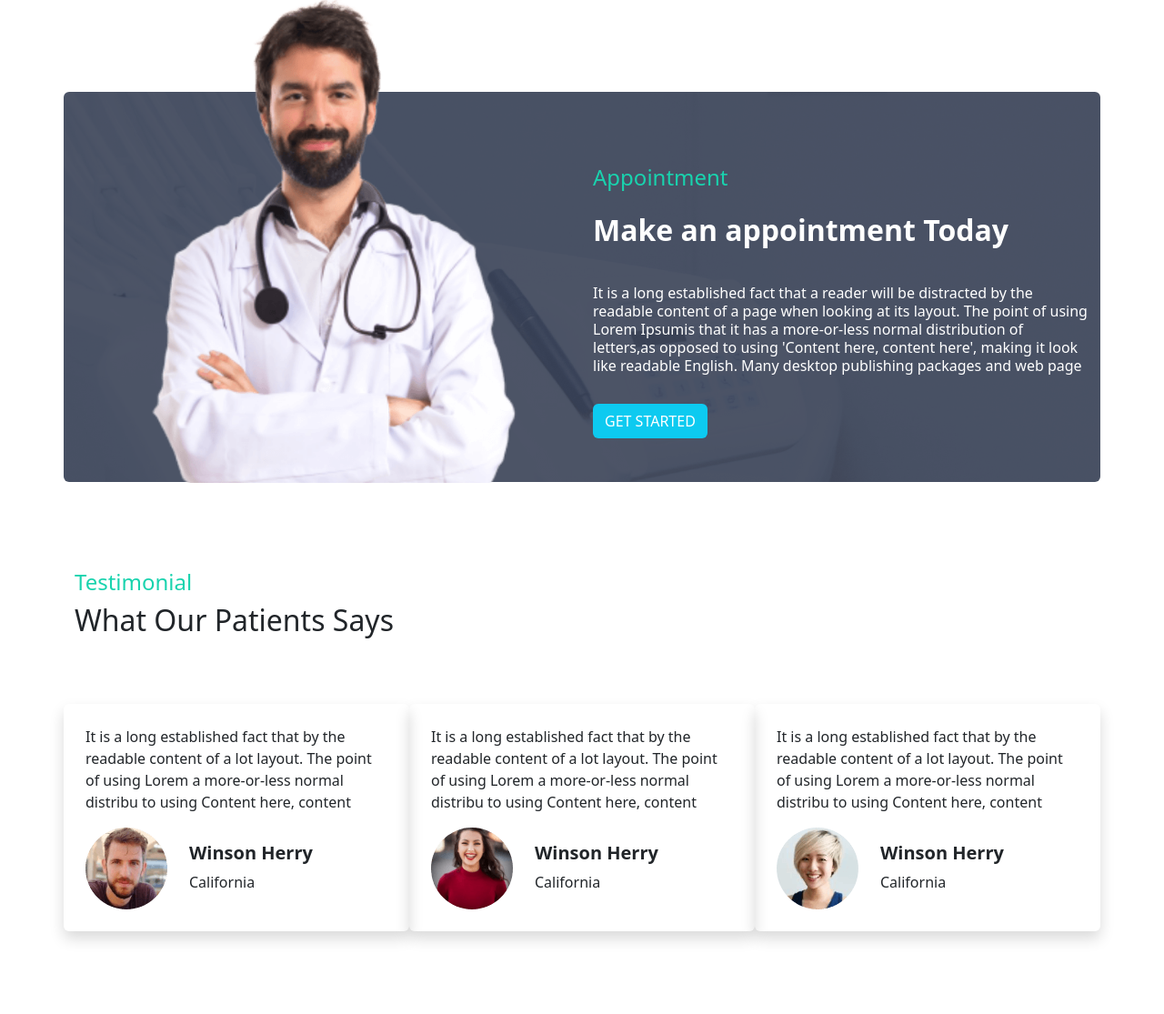
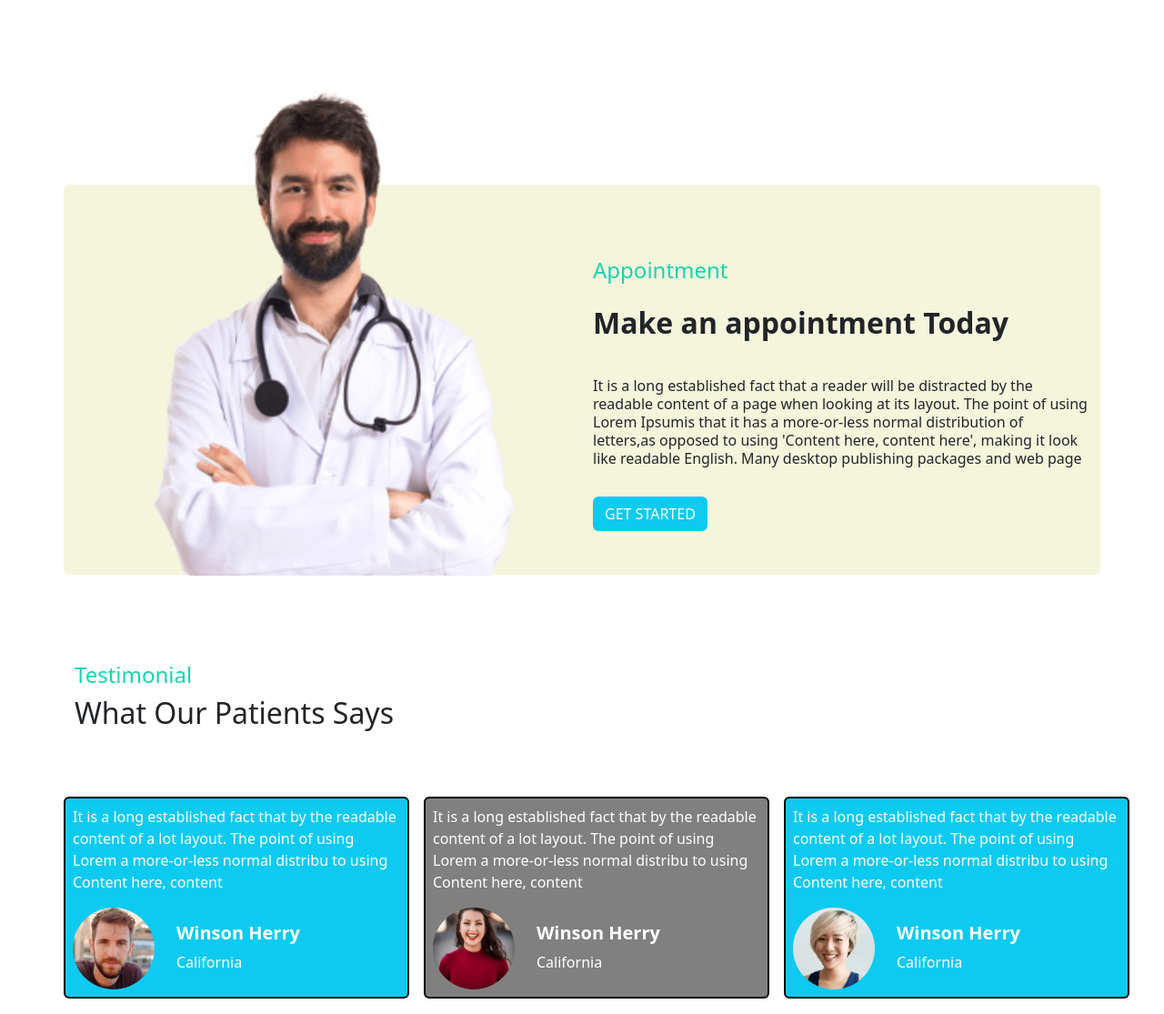
Before and after one commit to sadik-miah/hospital-bd, a plain HTML site: page index.html in a window 1280 px wide. Shown: the part 1717-2832 px from the top of the page at 91% size. Drawn offline with nearby package versions, Linux system fonts and the light colour scheme.

Commit message:
fixe commit

```diff
--- a/css/style.css
+++ b/css/style.css
@@ -37,16 +37,15 @@
     margin: 0; */
 }
 
+/* appoinment sec  */
 .appoinment-mb {
     margin-bottom: 192px;
+}
+
+.appoinment-mt {
+    margin-top: 150px;
 }
 
 .padding-pt {
     padding-top: 80px;
 }
-
-.appoinment-bg {
-    background-image: url(/assets/images/appointment.png);
-    background-repeat: no-repeat;
-
-}
--- a/index.html
+++ b/index.html
@@ -52,45 +52,6 @@
                 </div>
             </nav>
         </section>
-        <!-- banner sec  -->
-        <!--   <section class="container"> -->
-        <!--  <div
-                class="row row-cols-1 row-cols-sm-2 justify-content-center align-items-center d-flex flex-column-reverse flex-sm-row mt-5 g-5"> -->
-        <!-- <div class="col">
-                    <div class="border border-1">
-                        <h1 class="display-5 fw-medium">Your New Smile Starts Here</h1>
-                        <p class="fw-medium lh-sm my-3">Lorem Ipsum is simply dummy text of the printing and typesetting
-                            industry. Lorem Ipsum has
-                            been
-                            the industry's standard dummy text ever since the</p>
-                        <button class="btn bg-info text-white">GET STARTED</button>
-                    </div>
-                </div> -->
-        <!--   <div class="col">
-                    <div class="text-center">
-                        <img class="img-fluid" src="assets/images/bg.png" alt="">
-                    </div>
-                </div> -->
-        <!--  </div> -->
-        <!--  <div class="row row-cols-1 row-cols-sm-2  g-5">
-                <div class="col">
-                    <div>
-                        <h1 class="display-5 fw-medium">Your New Smile Starts Here</h1>
-                        <p class="fw-medium lh-sm">Lorem Ipsum is simply dummy text of the printing and typesetting
-                            industry. Lorem Ipsum has
-                            been
-                            the industry's standard dummy text ever since the</p>
-                        <button class="btn bg-info text-white">GET STARTED</button>
-                    </div>
-                </div>
-                <div class="col">
-                    <div class="text-center">
-                        <img class="img-fluid" src="assets/images/bg.png" alt="">
-                    </div>
-                </div>
-            </div> -->
-
-
 
         <section class="container mt-5">
             <div class="row row-cols-1 row-cols-sm-2 g-4 d-flex flex-column-reverse flex-sm-row ">
@@ -106,7 +67,7 @@
                 </div>
                 <div class="col">
                     <div>
-                        <img class="img-fluid" src="assets/images/chair.png" alt="">
+                        <img class="img-fluid opacity-100" src="assets/images/chair.png" alt="">
                     </div>
                 </div>
             </div>
@@ -228,7 +189,7 @@
 
         </section>
         <!-- appointment sec  -->
-        <section class="container appoinment-bg rounded mt-5 padding-pt">
+        <section class="container bg-img rounded appoinment-mt padding-pt">
             <div class="row row-cols-1 row-cols-sm-2 g-4">
                 <div class="col d-flex justify-content-center align-items-center  position-relative">
                     <div class="d-none d-sm-block position-absolute appoinment-mb">
@@ -238,8 +199,8 @@
                 <div class="col d-flex justify-content-center align-items-center">
                     <div>
                         <h4 class="primary">Appointment</h4>
-                        <h2 class="py-3 fw-bold text-white">Make an appointment Today</h2>
-                        <p class="lh-sm py-3 text-white">It is a long established fact that a reader will be distracted
+                        <h2 class="py-3 fw-bold">Make an appointment Today</h2>
+                        <p class="lh-sm py-3">It is a long established fact that a reader will be distracted
                             by the
                             readable
                             content of a
@@ -258,8 +219,9 @@
                 <h4 class="primary">Testimonial</h4>
                 <h2>What Our Patients Says</h2>
             </div>
-            <div class="row row-cols-1 row-cols-sm-2 row-cols-md-3 g-4 mt-5">
-                <div class="col shadow rounded p-4">
+            <div
+                class="row row-cols-1 row-cols-sm-2 row-cols-md-3 g-4 mt-5 grid gap-0 column-gap-3 d-flex flex-wrap flex-sm-nowrap">
+                <div class="col rounded p-2 bg-info text-white border border-2 border-black borser-parple">
                     <div>
                         <div>
                             <p class="fw-medium">It is a long established fact that by the readable content of a lot
@@ -277,7 +239,7 @@
                         </div>
                     </div>
                 </div>
-                <div class="col shadow rounded p-4">
+                <div class="col rounded p-2 location-bg text-white border border-2 border-black">
                     <div>
                         <div>
                             <p class="fw-medium">It is a long established fact that by the readable content of a lot
@@ -295,7 +257,7 @@
                         </div>
                     </div>
                 </div>
-                <div class="col shadow rounded p-4">
+                <div class="col rounded p-2 bg-info text-white border border-2 border-black">
                     <div>
                         <div>
                             <p class="fw-medium">It is a long established fact that by the readable content of a lot
```
